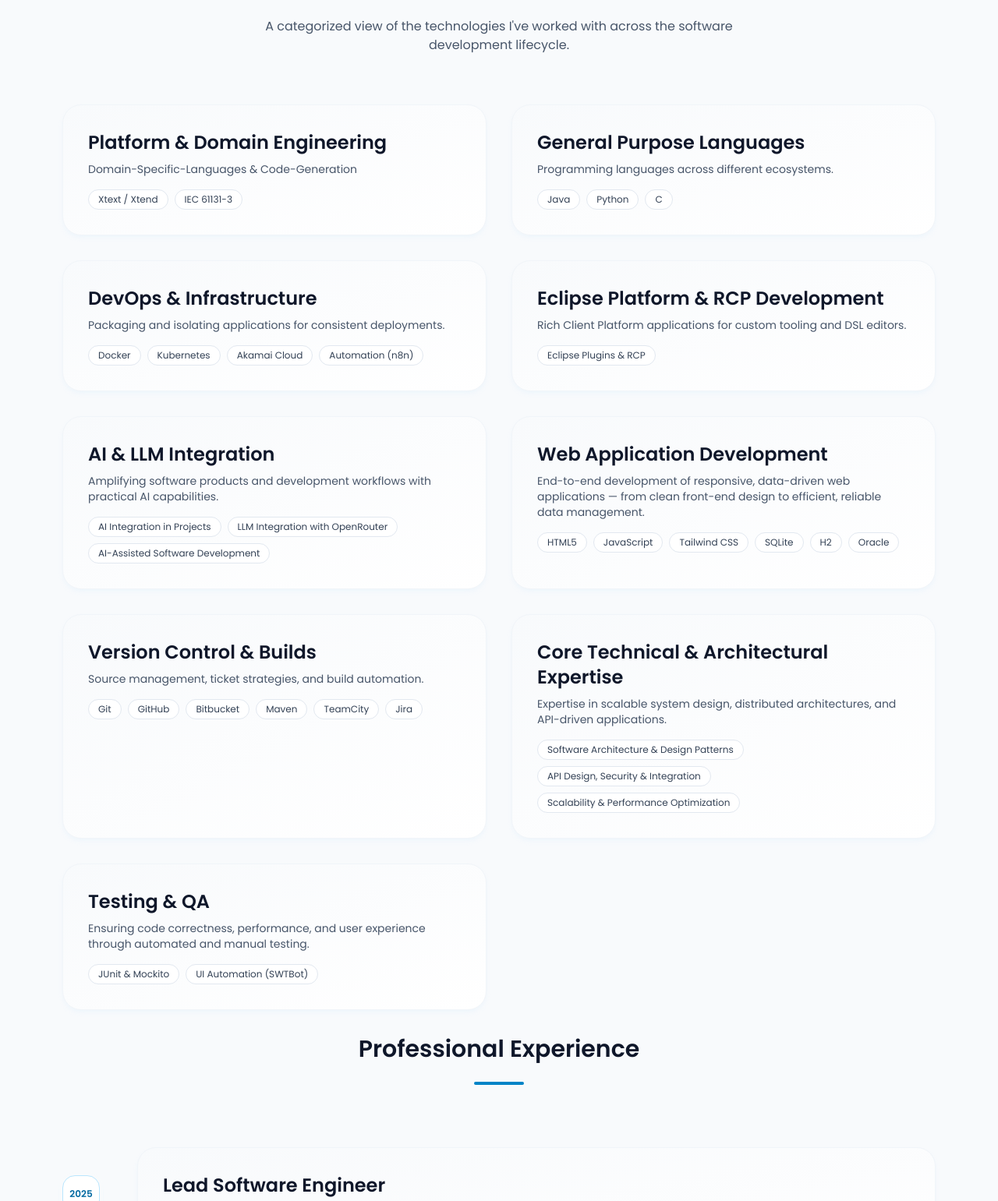
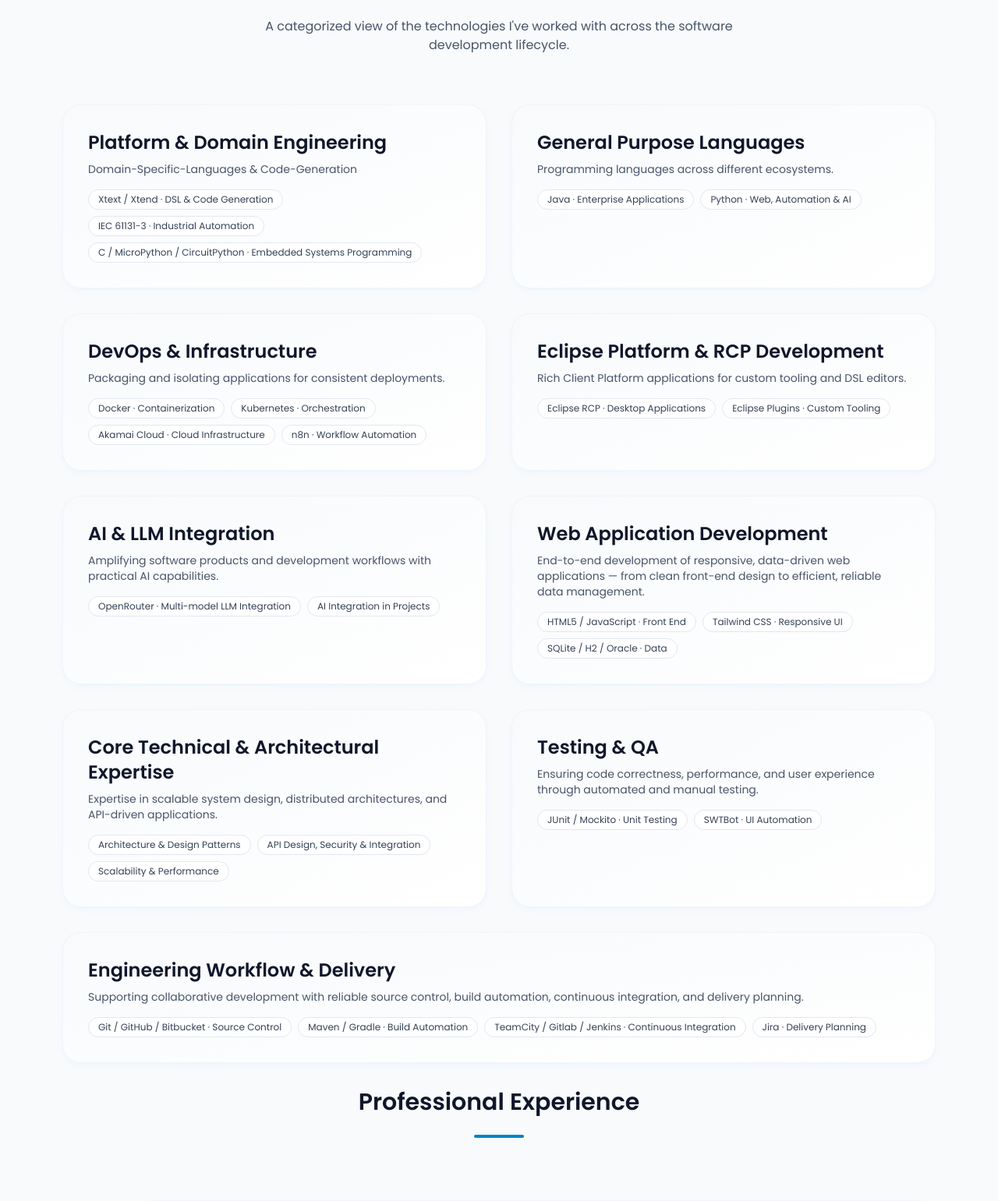
Before and after one commit to botacatalin/Portfolio_CV, a Flask app: page / in a window 1280 px wide. Shown: the part 3537-5078 px from the top of the page at 78% size. Run offline with Flask 3, Linux system fonts and the light colour scheme; some libraries are stand-ins or nearby versions.

Commit message:
Refactor

```diff
--- a/templates/_skills.html
+++ b/templates/_skills.html
@@ -2,10 +2,7 @@
         class="section-shell"
         id="skills"
 >
-    <div
-            class="section-card"
-    >
-        <!-- Section Header -->
+    <div class="section-card">
         <div class="section-heading space-y-6 text-center">
             <h2 class="section-title text-3xl font-semibold text-slate-900">My Technical Experience</h2>
             <div class="mx-auto h-1 w-16 rounded-full bg-sky-600"></div>
@@ -14,166 +11,121 @@
             </p>
         </div>
 
-        <!-- Skills Grid -->
         <div class="mt-16 grid gap-8 lg:grid-cols-2">
-            <!-- Row 1 -->
             <!-- Platform & Domain Engineering -->
-            <div
-                    class="rounded-3xl border border-slate-100 bg-gradient-to-br from-slate-50 to-white p-8 shadow-md shadow-sky-100/30 transition hover:shadow-lg hover:shadow-sky-100/40"
-            >
-                <h3 class="category-title text-2xl font-semibold text-slate-900">
-                    Platform &amp; Domain Engineering
-                </h3>
+            <div class="rounded-3xl border border-slate-100 bg-gradient-to-br from-slate-50 to-white p-8 shadow-md shadow-sky-100/30 transition hover:shadow-lg hover:shadow-sky-100/40">
+                <h3 class="category-title text-2xl font-semibold text-slate-900">Platform &amp; Domain Engineering</h3>
                 <p class="mt-2 text-sm text-slate-600">
                     Domain-Specific-Languages &amp; Code-Generation
                 </p>
                 <div class="mt-4 flex flex-wrap gap-2 text-xs text-slate-700">
-          <span
-                  class="rounded-full border border-slate-200 bg-white px-3 py-1"
-                  title="Code generation and model transformation"
-          >Xtext / Xtend</span
-          >
-                    <span
-                            class="rounded-full border border-slate-200 bg-white px-3 py-1"
-                            title="Industrial programming standards for automation"
-                    >IEC 61131-3</span
-                    >
+                    <span class="rounded-full border border-slate-200 bg-white px-3 py-1">Xtext / Xtend · DSL &amp; Code Generation</span>
+                    <span class="rounded-full border border-slate-200 bg-white px-3 py-1">IEC 61131-3 · Industrial Automation</span>
+                    <span class="rounded-full border border-slate-200 bg-white px-3 py-1">C / MicroPython / CircuitPython · Embedded Systems Programming</span>
+
                 </div>
             </div>
 
-            <!-- General Purpose Languages -->
-            <div
-                    class="rounded-3xl border border-slate-100 bg-gradient-to-br from-slate-50 to-white p-8 shadow-md shadow-sky-100/30 transition hover:shadow-lg hover:shadow-sky-100/40"
-            >
-                <h3 class="category-title text-2xl font-semibold text-slate-900">
-                    General Purpose Languages
-                </h3>
+            <!-- Programming Languages -->
+            <div class="rounded-3xl border border-slate-100 bg-gradient-to-br from-slate-50 to-white p-8 shadow-md shadow-sky-100/30 transition hover:shadow-lg hover:shadow-sky-100/40">
+                <h3 class="category-title text-2xl font-semibold text-slate-900">General Purpose Languages</h3>
                 <p class="mt-2 text-sm text-slate-600">
                     Programming languages across different ecosystems.
                 </p>
                 <div class="mt-4 flex flex-wrap gap-2 text-xs text-slate-700">
-                    <span class="rounded-full border border-slate-200 bg-white px-3 py-1">Java</span>
-                    <span class="rounded-full border border-slate-200 bg-white px-3 py-1">Python</span>
-                    <span class="rounded-full border border-slate-200 bg-white px-3 py-1">C</span>
+                    <span class="rounded-full border border-slate-200 bg-white px-3 py-1">Java · Enterprise Applications</span>
+                    <span class="rounded-full border border-slate-200 bg-white px-3 py-1">Python · Web, Automation &amp; AI</span>
                 </div>
             </div>
 
-            <!-- Row 2 -->
             <!-- DevOps & Infrastructure -->
-            <div
-                    class="rounded-3xl border border-slate-100 bg-gradient-to-br from-slate-50 to-white p-8 shadow-md shadow-sky-100/30 transition hover:shadow-lg hover:shadow-sky-100/40"
-            >
+            <div class="rounded-3xl border border-slate-100 bg-gradient-to-br from-slate-50 to-white p-8 shadow-md shadow-sky-100/30 transition hover:shadow-lg hover:shadow-sky-100/40">
                 <h3 class="category-title text-2xl font-semibold text-slate-900">DevOps &amp; Infrastructure</h3>
                 <p class="mt-2 text-sm text-slate-600">
                     Packaging and isolating applications for consistent deployments.
                 </p>
                 <div class="mt-4 flex flex-wrap gap-2 text-xs text-slate-700">
-                    <span class="rounded-full border border-slate-200 bg-white px-3 py-1">Docker</span>
-                    <span class="rounded-full border border-slate-200 bg-white px-3 py-1">Kubernetes</span>
-                    <span class="rounded-full border border-slate-200 bg-white px-3 py-1">Akamai Cloud</span>
-                    <span class="rounded-full border border-slate-200 bg-white px-3 py-1">Automation (n8n)</span>
+                    <span class="rounded-full border border-slate-200 bg-white px-3 py-1">Docker · Containerization</span>
+                    <span class="rounded-full border border-slate-200 bg-white px-3 py-1">Kubernetes · Orchestration</span>
+                    <span class="rounded-full border border-slate-200 bg-white px-3 py-1">Akamai Cloud · Cloud Infrastructure</span>
+                    <span class="rounded-full border border-slate-200 bg-white px-3 py-1">n8n · Workflow Automation</span>
                 </div>
             </div>
 
             <!-- Eclipse Platform & RCP Development -->
-            <div
-                    class="rounded-3xl border border-slate-100 bg-gradient-to-br from-slate-50 to-white p-8 shadow-md shadow-sky-100/30 transition hover:shadow-lg hover:shadow-sky-100/40"
-            >
-                <h3 class="category-title text-2xl font-semibold text-slate-900">
-                    Eclipse Platform &amp; RCP Development
-                </h3>
+            <div class="rounded-3xl border border-slate-100 bg-gradient-to-br from-slate-50 to-white p-8 shadow-md shadow-sky-100/30 transition hover:shadow-lg hover:shadow-sky-100/40">
+                <h3 class="category-title text-2xl font-semibold text-slate-900">Eclipse Platform &amp; RCP Development</h3>
                 <p class="mt-2 text-sm text-slate-600">
                     Rich Client Platform applications for custom tooling and DSL editors.
                 </p>
                 <div class="mt-4 flex flex-wrap gap-2 text-xs text-slate-700">
-                    <span class="rounded-full border border-slate-200 bg-white px-3 py-1">Eclipse Plugins &amp; RCP</span>
+                    <span class="rounded-full border border-slate-200 bg-white px-3 py-1">Eclipse RCP · Desktop Applications</span>
+                    <span class="rounded-full border border-slate-200 bg-white px-3 py-1">Eclipse Plugins · Custom Tooling</span>
                 </div>
             </div>
 
             <!-- AI & LLM Integration -->
-            <div
-                    class="rounded-3xl border border-slate-100 bg-gradient-to-br from-slate-50 to-white p-8 shadow-md shadow-sky-100/30 transition hover:shadow-lg hover:shadow-sky-100/40"
-            >
+            <div class="rounded-3xl border border-slate-100 bg-gradient-to-br from-slate-50 to-white p-8 shadow-md shadow-sky-100/30 transition hover:shadow-lg hover:shadow-sky-100/40">
                 <h3 class="category-title text-2xl font-semibold text-slate-900">AI &amp; LLM Integration</h3>
                 <p class="mt-2 text-sm text-slate-600">
                     Amplifying software products and development workflows with practical AI capabilities.
                 </p>
                 <div class="mt-4 flex flex-wrap gap-2 text-xs text-slate-700">
+                    <span class="rounded-full border border-slate-200 bg-white px-3 py-1">OpenRouter · Multi-model LLM Integration</span>
                     <span class="rounded-full border border-slate-200 bg-white px-3 py-1">AI Integration in Projects</span>
-                    <span class="rounded-full border border-slate-200 bg-white px-3 py-1">LLM Integration with OpenRouter</span>
-                    <span class="rounded-full border border-slate-200 bg-white px-3 py-1">AI-Assisted Software Development</span>
                 </div>
             </div>
 
-            <!-- Web Application Development -->
-            <div
-                    class="rounded-3xl border border-slate-100 bg-gradient-to-br from-slate-50 to-white p-8 shadow-md shadow-sky-100/30 transition hover:shadow-lg hover:shadow-sky-100/40"
-            >
+            <!-- Full-Stack Web Development -->
+            <div class="rounded-3xl border border-slate-100 bg-gradient-to-br from-slate-50 to-white p-8 shadow-md shadow-sky-100/30 transition hover:shadow-lg hover:shadow-sky-100/40">
                 <h3 class="category-title text-2xl font-semibold text-slate-900">Web Application Development</h3>
                 <p class="mt-2 text-sm text-slate-600">
                     End-to-end development of responsive, data-driven web applications — from clean front-end design to
                     efficient, reliable data management.
                 </p>
                 <div class="mt-4 flex flex-wrap gap-2 text-xs text-slate-700">
-                    <span class="rounded-full border border-slate-200 bg-white px-3 py-1">HTML5</span>
-                    <span class="rounded-full border border-slate-200 bg-white px-3 py-1">JavaScript</span>
-                    <span class="rounded-full border border-slate-200 bg-white px-3 py-1">Tailwind CSS</span>
-                    <span class="rounded-full border border-slate-200 bg-white px-3 py-1">SQLite</span>
-                    <span class="rounded-full border border-slate-200 bg-white px-3 py-1">H2</span>
-                    <span class="rounded-full border border-slate-200 bg-white px-3 py-1">Oracle</span>
+                    <span class="rounded-full border border-slate-200 bg-white px-3 py-1">HTML5 / JavaScript · Front End</span>
+                    <span class="rounded-full border border-slate-200 bg-white px-3 py-1">Tailwind CSS · Responsive UI</span>
+                    <span class="rounded-full border border-slate-200 bg-white px-3 py-1">SQLite / H2 / Oracle · Data</span>
                 </div>
             </div>
 
-            <!-- Row 3 -->
-            <!-- Version Control & Builds -->
-            <div
-                    class="rounded-3xl border border-slate-100 bg-gradient-to-br from-slate-50 to-white p-8 shadow-md shadow-sky-100/30 transition hover:shadow-lg hover:shadow-sky-100/40"
-            >
-                <h3 class="category-title text-2xl font-semibold text-slate-900">
-                    Version Control &amp; Builds
-                </h3>
-                <p class="mt-2 text-sm text-slate-600">
-                    Source management, ticket strategies, and build automation.
-                </p>
-                <div class="mt-4 flex flex-wrap gap-2 text-xs text-slate-700">
-                    <span class="rounded-full border border-slate-200 bg-white px-3 py-1">Git</span>
-                    <span class="rounded-full border border-slate-200 bg-white px-3 py-1">GitHub</span>
-                    <span class="rounded-full border border-slate-200 bg-white px-3 py-1">Bitbucket</span>
-                    <span class="rounded-full border border-slate-200 bg-white px-3 py-1">Maven</span>
-                    <span class="rounded-full border border-slate-200 bg-white px-3 py-1">TeamCity</span>
-                    <span class="rounded-full border border-slate-200 bg-white px-3 py-1">Jira</span>
-                </div>
-            </div>
-
-            <!-- Core Technical & Architectural Pillars -->
-            <div
-                    class="rounded-3xl border border-slate-100 bg-gradient-to-br from-slate-50 to-white p-8 shadow-md shadow-sky-100/30 transition hover:shadow-lg hover:shadow-sky-100/40"
-            >
-                <h3 class="category-title text-2xl font-semibold text-slate-900">
-                    Core Technical &amp; Architectural Expertise
-                </h3>
+            <!-- Software Architecture -->
+            <div class="rounded-3xl border border-slate-100 bg-gradient-to-br from-slate-50 to-white p-8 shadow-md shadow-sky-100/30 transition hover:shadow-lg hover:shadow-sky-100/40">
+                <h3 class="category-title text-2xl font-semibold text-slate-900">Core Technical &amp; Architectural Expertise</h3>
                 <p class="mt-2 text-sm text-slate-600">
                     Expertise in scalable system design, distributed architectures, and API-driven applications.
                 </p>
                 <div class="mt-4 flex flex-wrap gap-2 text-xs text-slate-700">
-                    <span class="rounded-full border border-slate-200 bg-white px-3 py-1">Software Architecture &amp; Design Patterns</span>
+                    <span class="rounded-full border border-slate-200 bg-white px-3 py-1">Architecture &amp; Design Patterns</span>
                     <span class="rounded-full border border-slate-200 bg-white px-3 py-1">API Design, Security &amp; Integration</span>
-                    <span class="rounded-full border border-slate-200 bg-white px-3 py-1">Scalability &amp; Performance Optimization</span>
+                    <span class="rounded-full border border-slate-200 bg-white px-3 py-1">Scalability &amp; Performance</span>
                 </div>
             </div>
 
-            <!-- Row 5 -->
-            <!-- Testing & QA -->
-            <div
-                    class="rounded-3xl border border-slate-100 bg-gradient-to-br from-slate-50 to-white p-8 shadow-md shadow-sky-100/30 transition hover:shadow-lg hover:shadow-sky-100/40"
-            >
+            <!-- Testing & Quality Engineering -->
+            <div class="rounded-3xl border border-slate-100 bg-gradient-to-br from-slate-50 to-white p-8 shadow-md shadow-sky-100/30 transition hover:shadow-lg hover:shadow-sky-100/40">
                 <h3 class="category-title text-2xl font-semibold text-slate-900">Testing &amp; QA</h3>
                 <p class="mt-2 text-sm text-slate-600">
                     Ensuring code correctness, performance, and user experience through automated and manual testing.
                 </p>
                 <div class="mt-4 flex flex-wrap gap-2 text-xs text-slate-700">
-                    <span class="rounded-full border border-slate-200 bg-white px-3 py-1">JUnit &amp; Mockito</span>
-                    <span class="rounded-full border border-slate-200 bg-white px-3 py-1">UI Automation (SWTBot)</span>
+                    <span class="rounded-full border border-slate-200 bg-white px-3 py-1">JUnit / Mockito · Unit Testing</span>
+                    <span class="rounded-full border border-slate-200 bg-white px-3 py-1">SWTBot · UI Automation</span>
+                </div>
+            </div>
+
+            <!-- Engineering Workflow & Delivery -->
+            <div class="rounded-3xl border border-slate-100 bg-gradient-to-br from-slate-50 to-white p-8 shadow-md shadow-sky-100/30 transition hover:shadow-lg hover:shadow-sky-100/40 lg:col-span-2">
+                <h3 class="category-title text-2xl font-semibold text-slate-900">Engineering Workflow &amp; Delivery</h3>
+                <p class="mt-2 text-sm text-slate-600">
+                    Supporting collaborative development with reliable source control, build automation, continuous integration, and delivery planning.
+                </p>
+                <div class="mt-4 flex flex-wrap gap-2 text-xs text-slate-700">
+                    <span class="rounded-full border border-slate-200 bg-white px-3 py-1">Git / GitHub / Bitbucket · Source Control</span>
+                    <span class="rounded-full border border-slate-200 bg-white px-3 py-1">Maven / Gradle · Build Automation</span>
+                    <span class="rounded-full border border-slate-200 bg-white px-3 py-1">TeamCity / Gitlab / Jenkins · Continuous Integration</span>
+                    <span class="rounded-full border border-slate-200 bg-white px-3 py-1">Jira · Delivery Planning</span>
                 </div>
             </div>
         </div>
```
